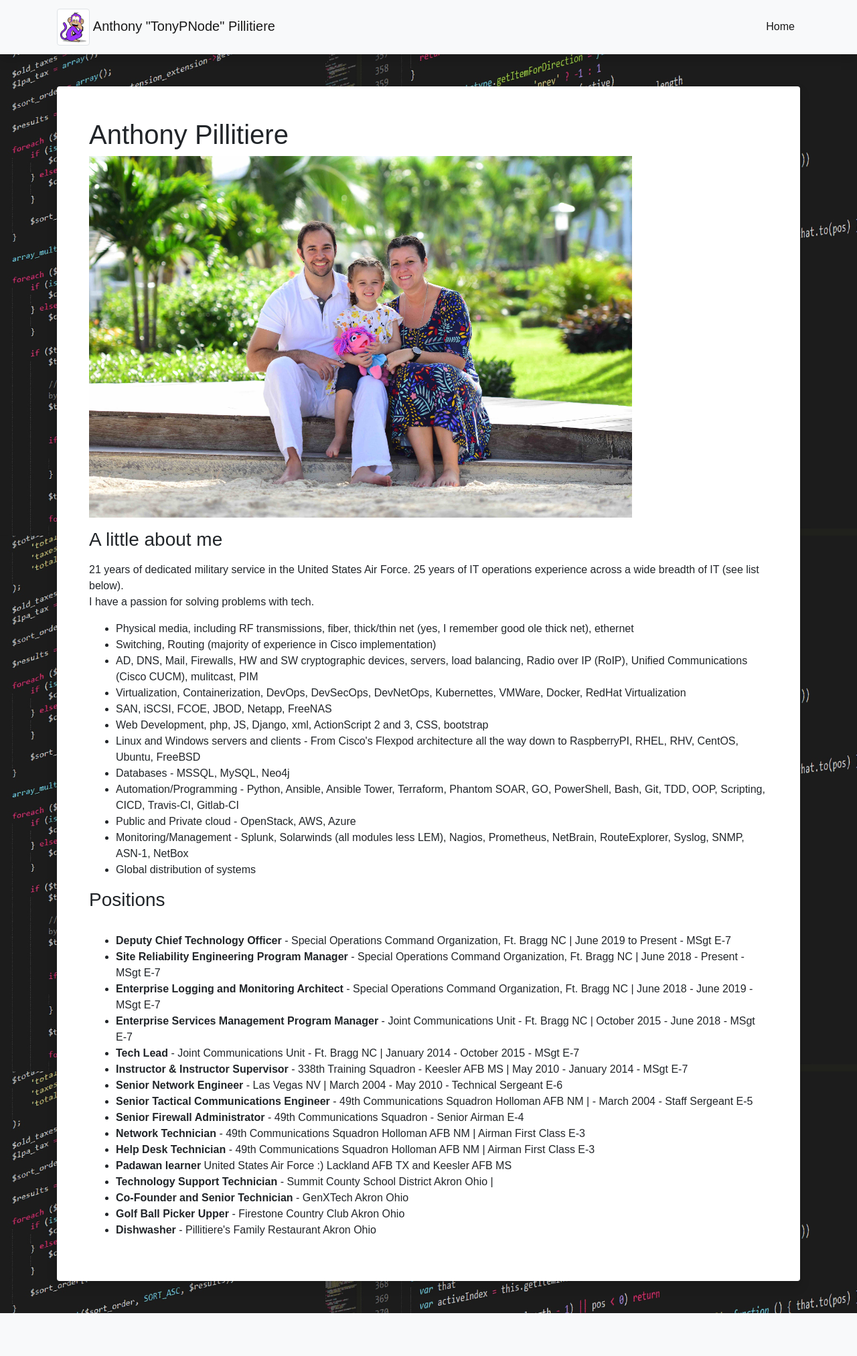
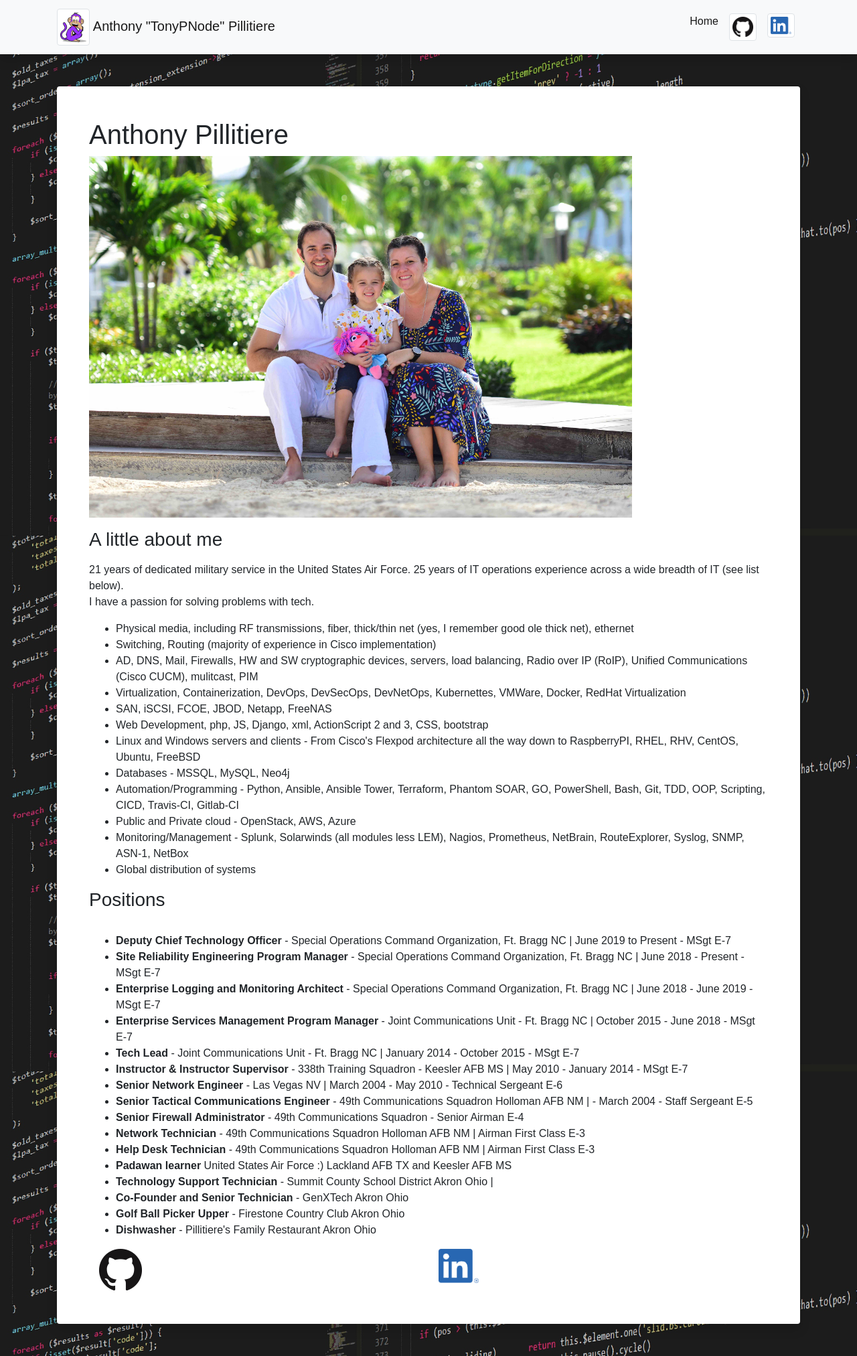
Before and after one commit to tonypnode/portfolio_site, a Django app: page / in a window 1280 px wide. Shown: the whole page at 67% size. Before the commit the page ends 1961 px from the top, so only its background shows below. Run offline with Django 3.2, Linux system fonts and the light colour scheme; some libraries are stand-ins or nearby versions.

Commit message:
#18 WIP add links too /AJP//
Signed-off-by: TonyPnode <sgtp@me.com>

```diff
--- a/manage.py
+++ b/manage.py
@@ -5,7 +5,7 @@ import sys
 
 
 def main():
-    os.environ.setdefault('DJANGO_SETTINGS_MODULE', 'tonypnode_info.settings')
+    os.environ.setdefault('DJANGO_SETTINGS_MODULE', 'tonypnode_info.settings.local_dev')
     try:
         from django.core.management import execute_from_command_line
     except ImportError as exc:
--- a/tonyp_webfront/static/tonyp_webfront/webfront.css
+++ b/tonyp_webfront/static/tonyp_webfront/webfront.css
@@ -16,3 +16,11 @@ body {
 #famPic {
   max-width: 80%;
 }
+
+#navLink {
+  max-width: 41px;
+}
+
+#extLinkIMG{
+  max-width: 60px;
+}
--- a/tonyp_webfront/templates/base.html
+++ b/tonyp_webfront/templates/base.html
@@ -34,6 +34,15 @@
                 <span class="sr-only">(current)</span>
               </a>
         </li>
+          <li class="nav-item">
+          <a class="nav-link" href="https://github.com/tonypnode"><img src="{% static '/tonyp_webfront/img/GitHub-Mark-64px.png' %}" id=navLink class="img-fluid img-thumbnail" alt="TonyPNode Github"/>
+              </a>
+        </li>
+        <li class="nav-item">
+          <a class="nav-link" href="https://linkedin.com/in/tonypnode"><img src="{% static '/tonyp_webfront/img/LI-In-Bug.png' %}" id=navLink class="img-fluid img-thumbnail" alt="TonyPnode LinkedIN"/>
+              </a>
+        </li>
+
       </ul>
     </div>
   </div>
--- a/tonyp_webfront/templates/indecks.html
+++ b/tonyp_webfront/templates/indecks.html
@@ -9,7 +9,7 @@
   <div class="card border-0 shadow my-5">
     <div class="card-body p-5">
         <h1 class="font-weight-light">Anthony Pillitiere</h1>
-        <img align="center" src="{% static '/tonyp_webfront/img/fam1.jpg' %}" id="famPic" class="img-fluid" alt="Responsive image">
+        <img align="center" src="{% static '/tonyp_webfront/img/fam1.jpg' %}" id="famPic" class="img-fluid" alt="My ">
         <p class="font-weight-light"><h3>A little about me</h3></p>
         <p> 21 years of dedicated military service in the United States Air Force. 25 years of IT operations experience across a wide breadth of IT (see list below).
             <br>I have a passion for solving problems with tech.
@@ -48,6 +48,16 @@
                 <li><b>Dishwasher</b> - Pillitiere's Family Restaurant Akron Ohio</li>
             </ul>
          </p>
+        <div class="container">
+            <div class="row">
+                <div class="col-sm">
+                    <a href="https://github.com/tonypnode"><img src="{% static 'tonyp_webfront/img/GitHub-Mark-64px.png' %}" align="center" class="img-fluid" alt="TonyPnode GitHub&trade;"></a>
+                </div>
+                <div class="col-sm">
+                    <a href="https://www.linkedin.com/in/tonypnode/"><img align="center" src="{% static 'tonyp_webfront/img/LI-In-Bug.png' %}" id=extLinkIMG class="img-fluid" alt="TonyPnode on LinkedIN&trade;"></a>
+                </div>
+            </div>
+        </div>
 
 
     </div>
--- /dev/null
+++ b/tonypnode_info/settings/prod.py
@@ -0,0 +1,4 @@
+from .base import *
+
+
+STATIC_ROOT = '/home/www/static/'
--- a/tonypnode_info/urls.py
+++ b/tonypnode_info/urls.py
@@ -18,8 +18,7 @@ from tonyp_webfront.views import home_page
 
 urlpatterns = [
     path('', home_page),
-    re_path(r'/bad/lost\.html', home_page),
-    re_path(r'/bad/broke\.html', home_page),
-
+    # re_path(r'bad/lost\.html', home_page),
+    # re_path(r'bad/broke\.html', home_page),
 
 ]
```
Also changed, not shown: tonyp_webfront/tests.py (+3 -4 lines), tonypnode_info/settings/base.py (renamed from tonypnode_info/settings.py, +3 -11 lines), tonypnode_info/settings/local_dev.py (added, +13 -0 lines), tonyp_webfront/static/tonyp_webfront/img/LI-In-Bug.png (added), tonypnode_info/settings/__init__.py (added), 1 other file.
